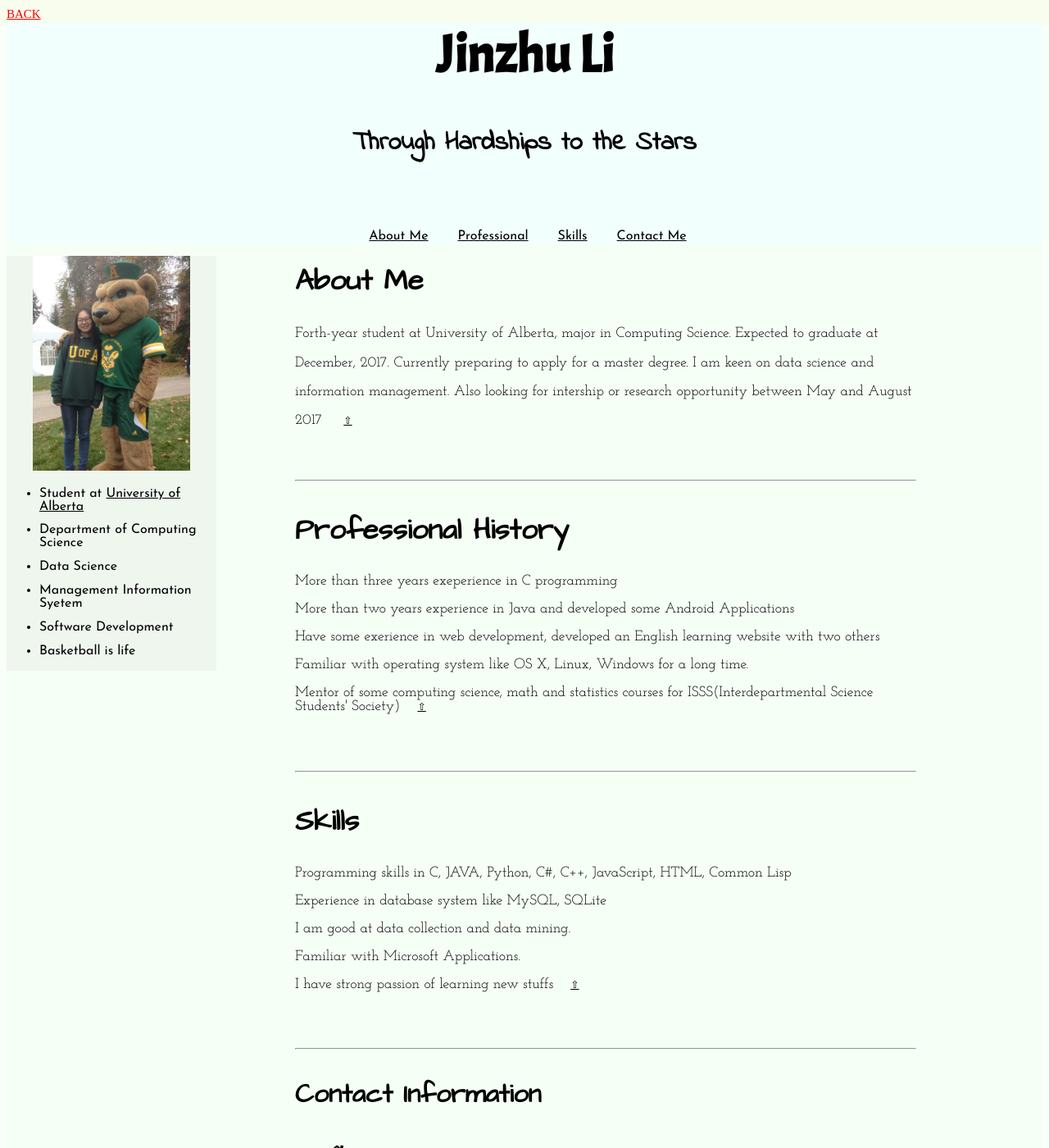
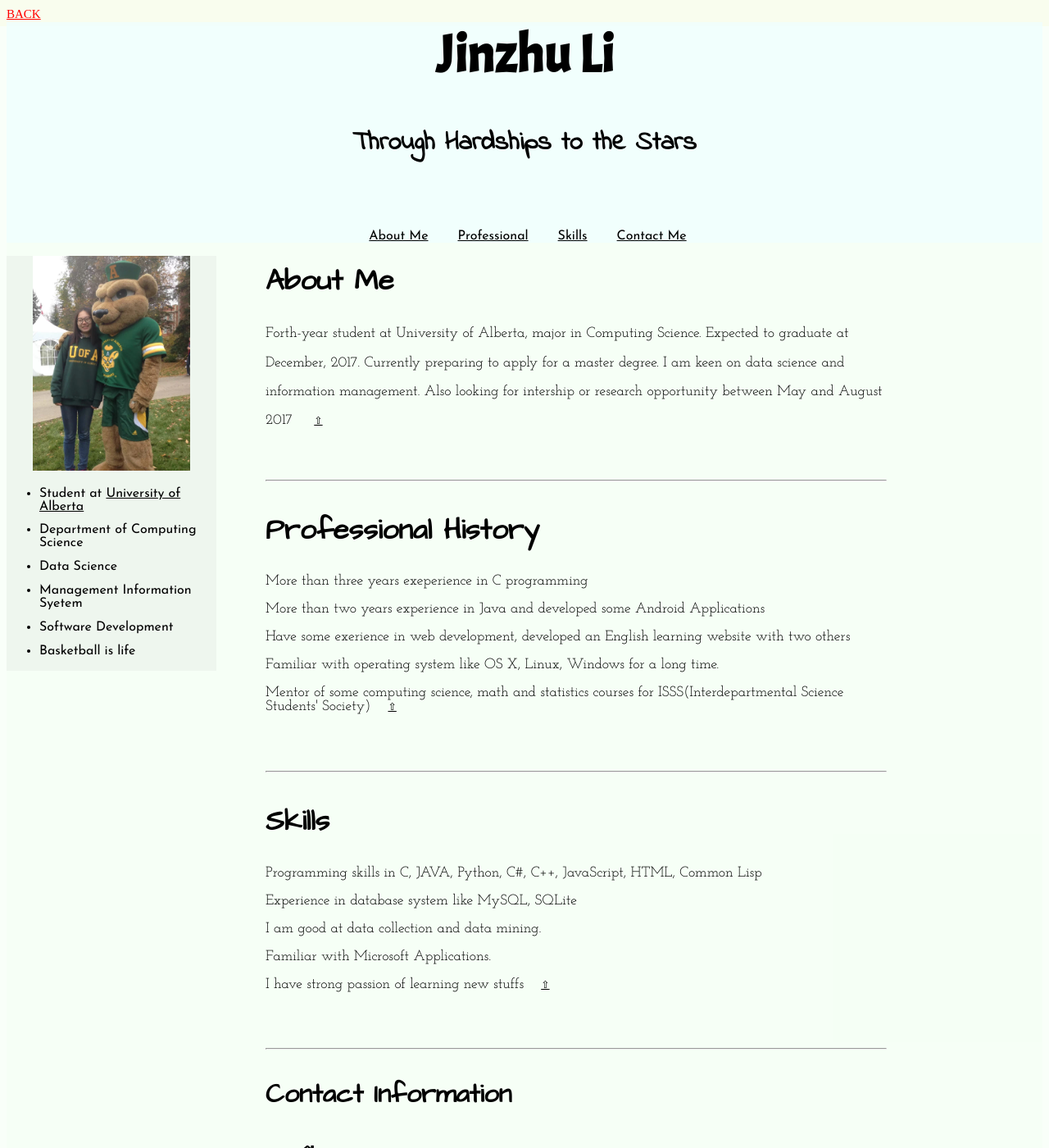
Before and after one commit to Aries0331/Aries0331.github.io, a Jekyll site: the page profile.html, which Jekyll copies as it is, in a window 1280 px wide and 1400 px high. Shown: the whole window at 82% size. Built offline with Jekyll 4.4.1, drawn with Linux system fonts in a browser that asks for light colours; some web fonts are replaced.

Commit message:
modify to set screen

```diff
--- a/css/profile.css
+++ b/css/profile.css
@@ -138,7 +138,7 @@ ul.left {
 
 #introduction {
   position: relative;
-  margin-left: 20em;
+  margin-left: 25%;;
   width: 60%;
   height: auto;
   line-height: 200%;
@@ -152,7 +152,7 @@ span {
 #professional {
   position: relative;
   margin-top: 2em;
-  margin-left: 20em;
+  margin-left: 25%;
   width: 60%;
   text-align: left;
   font-size: 110%;
@@ -161,7 +161,7 @@ span {
 #skills {
   position: relative;
   margin-top: 2em;
-  margin-left: 20em;
+  margin-left: 25%;
   width: 60%;
   font-size: 110%;
 }
@@ -169,7 +169,7 @@ span {
 #contact {
   position: relative;
   margin-top: 2em;
-  margin-left: 22em;
+  margin-left: 25%;
   width: 60%;
 }
 
@@ -189,3 +189,15 @@ span {
 	color: #6495ED;
 	font-size: 12px;
 }
+
+@media(max-width:550px) {
+  .detail {
+    font-size: 0.5em;
+  }
+  .sidebar {
+    font-size: 0.5em;
+  }
+  .left {
+    margin-left: -3em;
+  }
+}
```
Also changed, not shown: css/project.css (+14 -0 lines).
